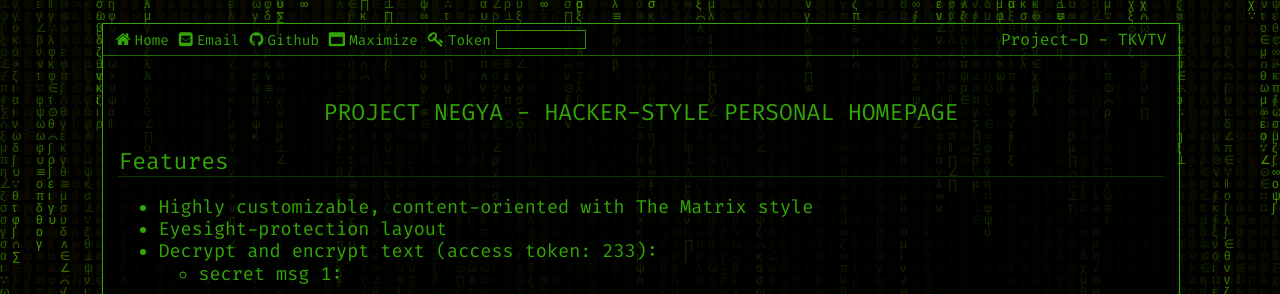
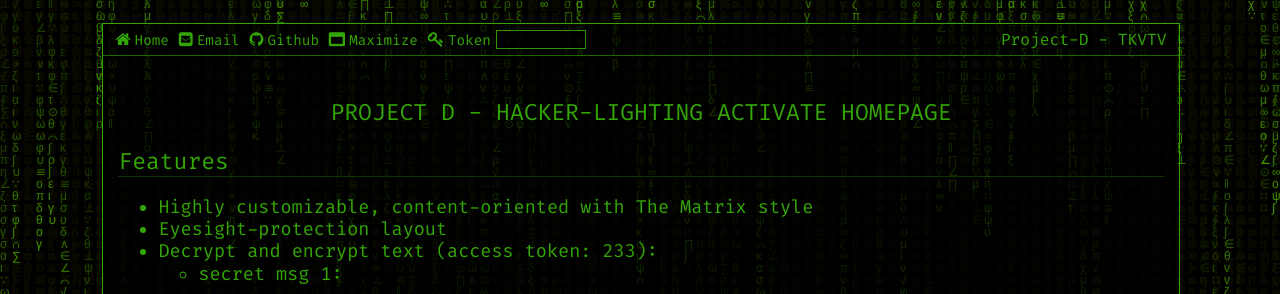
Before and after one commit to takagotch/o2374, a Jekyll site: the page built from pages/index.md, in a window 1280 px wide. Shown: the top 294 px of the page. Built offline with Jekyll 4.4.1, drawn with Linux system fonts in a browser that asks for light colours; formulas are drawn with MathJax 3.

Commit message:
Update index.md

```diff
--- a/pages/index.md
+++ b/pages/index.md
@@ -11,7 +11,7 @@ encrypted_text: true
 permalink: /
 ---
 
-# PROJECT NEGYA - HACKER-STYLE PERSONAL HOMEPAGE
+# PROJECT D - HACKER-LIGHTING ACTIVATE HOMEPAGE
 
 ##  Features
 * Highly customizable, content-oriented with The Matrix style
```
